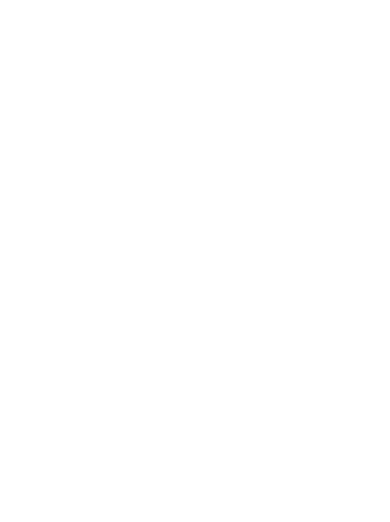
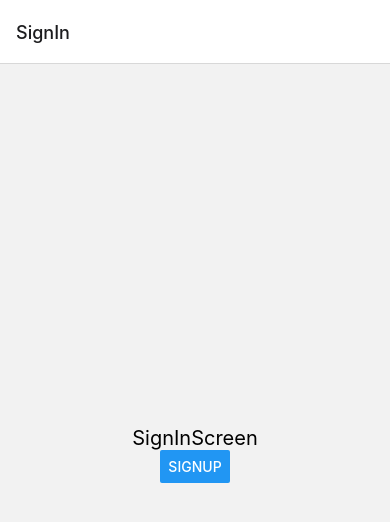
Before and after one commit to MarvelOppa/jabstargram, a React Native app: screen / in a window 390 px wide. Shown: the top 522 px of the page. Built offline with nearby package versions, Linux system fonts and the light colour scheme.

Commit message:
authstack 및 routes 작성

```diff
--- a/package.json
+++ b/package.json
@@ -10,6 +10,7 @@
   },
   "dependencies": {
     "@react-navigation/native": "^6.1.1",
+    "@react-navigation/native-stack": "^6.9.7",
     "eslint-plugin-react-hooks": "^4.6.0",
     "expo": "~47.0.9",
     "expo-status-bar": "~1.4.2",
--- /dev/null
+++ b/src/navigations/AuthStack.js
@@ -0,0 +1,17 @@
+import { createNativeStackNavigator } from '@react-navigation/native-stack';
+import SignInScreen from '../screens/SignInScreen';
+import SignUpScreen from '../screens/SignUpScreen';
+import { AuthRoutes } from './routes';
+
+const Stack = createNativeStackNavigator();
+
+const AuthStack = () => {
+  return (
+    <Stack.Navigator>
+      <Stack.Screen name={AuthRoutes.SIGN_IN} component={SignInScreen} />
+      <Stack.Screen name={AuthRoutes.SIGN_UP} component={SignUpScreen} />
+    </Stack.Navigator>
+  );
+};
+
+export default AuthStack;
--- a/src/navigations/index.js
+++ b/src/navigations/index.js
@@ -1,7 +1,12 @@
 import { NavigationContainer } from '@react-navigation/native';
+import AuthStack from './AuthStack';
 
 const Navigation = () => {
-  return <NavigationContainer></NavigationContainer>;
+  return (
+    <NavigationContainer>
+      <AuthStack />
+    </NavigationContainer>
+  );
 };
 
 export default Navigation;
--- /dev/null
+++ b/src/navigations/routes.js
@@ -0,0 +1,4 @@
+export const AuthRoutes = {
+  SIGN_IN: 'SignIn',
+  SIGN_UP: 'SignUp',
+};
--- /dev/null
+++ b/src/screens/SignInScreen.js
@@ -0,0 +1,32 @@
+import { Button, StyleSheet, Text, View } from 'react-native';
+import PropTypes from 'prop-types';
+import { AuthRoutes } from '../navigations/routes';
+
+const SignInScreen = ({ navigation }) => {
+  return (
+    <View style={styles.container}>
+      <Text style={styles.title}>SignInScreen</Text>
+      <Button
+        title="signup"
+        onPress={() => navigation.navigate(AuthRoutes.SIGN_UP)}
+      />
+    </View>
+  );
+};
+
+SignInScreen.propTypes = {
+  // propTypes
+};
+
+const styles = StyleSheet.create({
+  container: {
+    flex: 1,
+    justifyContent: 'center',
+    alignItems: 'center',
+  },
+  title: {
+    fontSize: 20,
+  },
+});
+
+export default SignInScreen;
--- /dev/null
+++ b/src/screens/SignUpScreen.js
@@ -0,0 +1,27 @@
+import { StyleSheet, Text, View } from 'react-native';
+import PropTypes from 'prop-types';
+
+const SignUpScreen = () => {
+  return (
+    <View style={styles.container}>
+      <Text style={styles.title}>SignUpScreen</Text>
+    </View>
+  );
+};
+
+SignUpScreen.propTypes = {
+  // propTypes
+};
+
+const styles = StyleSheet.create({
+  container: {
+    flex: 1,
+    justifyContent: 'center',
+    alignItems: 'center',
+  },
+  title: {
+    fontSize: 20,
+  },
+});
+
+export default SignUpScreen;
```
Also changed, not shown: 1 other file (tests, documents, lock files or other folders).
